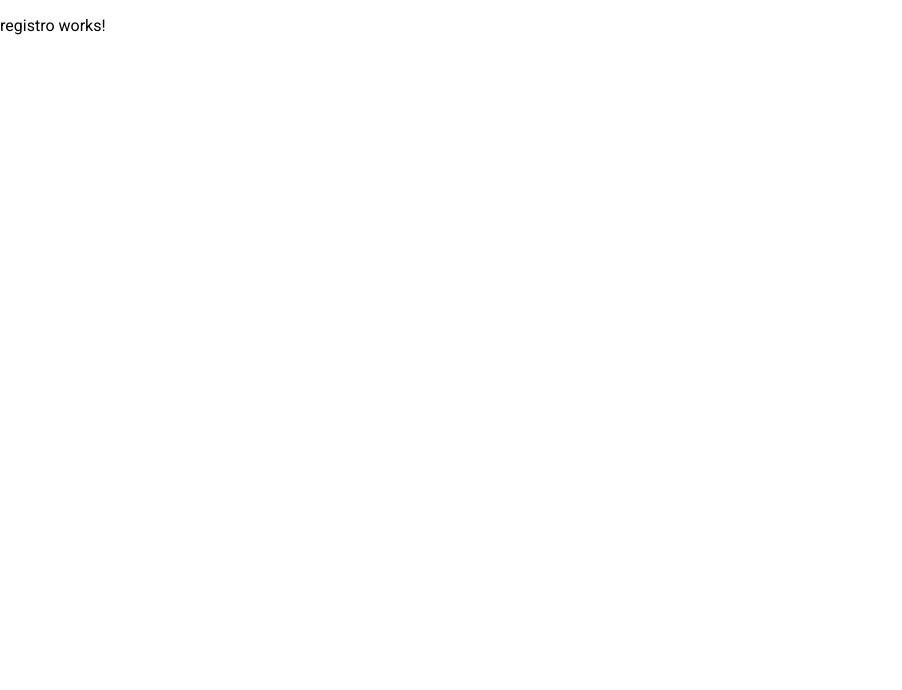
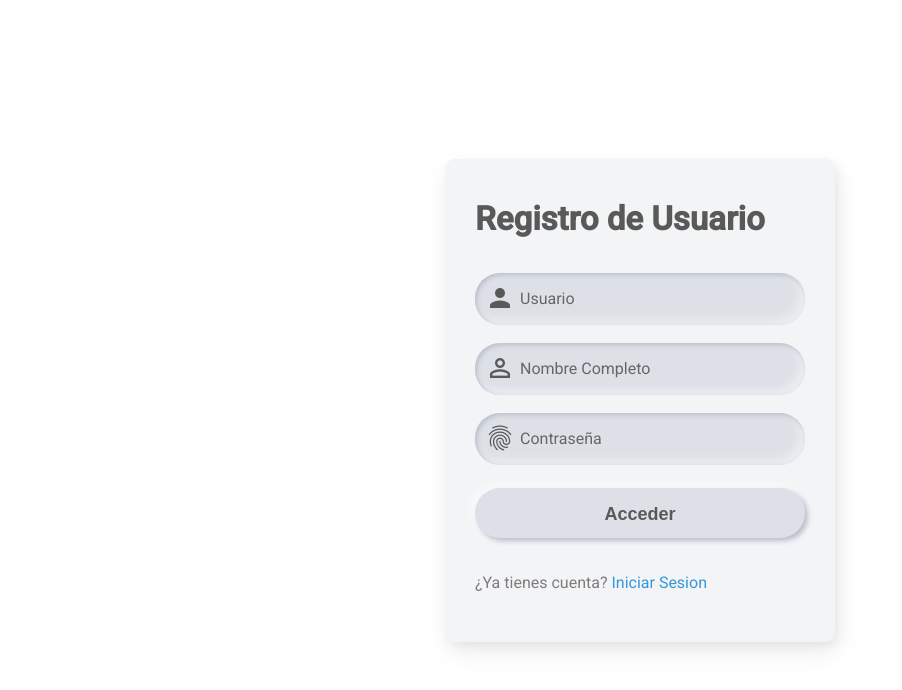
Before and after one commit to SSebasthian/registro-y-iniciosesion-FullStack, an Angular app in the folder registro-y-iniciosesion-frontend/: page / in a window 1280 px wide. Shown: the top 690 px of the page, without its empty margins (0-902 px from the left). Built offline with nearby package versions, Linux system fonts and the light colour scheme.

Commit message:
Se Diseña Autenticacion (REGISTRO)

```diff
--- a/registro-y-iniciosesion-frontend/src/app/pagina/autenticacion/registro/registro.component.css
+++ b/registro-y-iniciosesion-frontend/src/app/pagina/autenticacion/registro/registro.component.css
@@ -0,0 +1,117 @@
+.registro{
+    display: flex;
+    justify-content: center; /* centra horizontal */
+    align-items: center;     /* centra vertical */
+    min-height: 100vh;       /* ocupa toda la pantalla */
+    margin: 0;
+}
+.content {
+  width: 330px;
+  padding: 40px 30px;
+  background: #f3f4f6;
+  box-shadow:
+    3px 10px 25px rgba(0, 0, 0, 0.08),
+    3px 4px 10px rgba(0, 0, 0, 0.05);
+border-radius: 10px;
+}
+
+
+.content .text {
+  font-size: 33px;
+  font-weight: 600;
+  margin-bottom: 35px;
+  color: #595959;
+}
+
+.field {
+  height: 50px;
+  width: 100%;
+  display: flex;
+  position: relative;
+  margin-top: 20px;
+}
+
+
+.field .input {
+  height: 100%;
+  width: 100%;
+  padding-left: 45px;
+  outline: none;
+  border: none;
+  font-size: 18px;
+  background: #dde1e7;
+  color: #595959;
+  border-radius: 25px;
+  box-shadow: inset 2px 2px 5px #BABECC,
+              inset -5px -5px 10px #ffffff73;
+}
+
+.field .input:focus {
+  box-shadow: inset 1px 1px 2px #BABECC,
+              inset -1px -1px 2px #ffffff73;
+}
+
+.field .span {
+  position: absolute;
+  color: #595959;
+  width: 50px;
+  line-height: 70px;
+  padding-left: 10px;
+}
+.field .span mat-icon {
+  width: 30px;
+  height: 30px;
+  font-size: 30px;
+}
+
+.field .label {
+  position: absolute;
+  top: 50%;
+  transform: translateY(-50%);
+  left: 45px;
+  pointer-events: none;
+  color: #666666;
+}
+
+.field .input:valid ~ label {
+  opacity: 0;
+}
+
+
+.button {
+  margin: 25px 0;
+  width: 100%;
+  height: 50px;
+  font-size: 18px;
+  line-height: 50px;
+  font-weight: 600;
+  background: #dde1e7;
+  border-radius: 25px;
+  border: none;
+  outline: none;
+  cursor: pointer;
+  color: #595959;
+  box-shadow: 3px 3px 5px #BABECC,
+             -5px -5px 10px #ffffff73;
+}
+
+.button:focus {
+  color: #3498db;
+  box-shadow: inset 2px 2px 5px #BABECC,
+             inset -5px -5px 10px #ffffff73;
+}
+
+.inicio-sesion {
+  margin: 10px 0;
+  color: #7e7c7c;
+  font-size: 16px;
+}
+
+.inicio-sesion a {
+  color: #3498db;
+  text-decoration: none;
+}
+
+.inicio-sesion a:hover {
+  text-decoration: underline;
+}
--- a/registro-y-iniciosesion-frontend/src/app/pagina/autenticacion/registro/registro.component.html
+++ b/registro-y-iniciosesion-frontend/src/app/pagina/autenticacion/registro/registro.component.html
@@ -1 +1,39 @@
-<p>registro works!</p>
+<div class="registro">
+    <div class="content">
+        <div class="text">
+            Registro de Usuario
+        </div>
+        <form action="#">
+
+            <div class="field">
+                <input required="" type="text" class="input">
+                <span class="span">
+                    <mat-icon>person</mat-icon>
+                </span>
+                <label class="label">Usuario</label>
+            </div>
+
+            <div class="field">
+                <input required="" type="text" class="input">
+                <span class="span">
+                    <mat-icon>perm_identity</mat-icon>
+                </span>
+                <label class="label">Nombre Completo</label>
+            </div>
+
+            <div class="field">
+                <input required="" type="password" class="input">
+                <span class="span">
+                    <mat-icon>fingerprint</mat-icon>
+                </span>
+                <label class="label">Contraseña</label>
+            </div>
+
+            <button class="button">Acceder</button>
+            <div class="inicio-sesion">
+                ¿Ya tienes cuenta?
+                <a href="#">Iniciar Sesion</a>
+            </div>
+        </form>
+    </div>
+</div>
--- a/registro-y-iniciosesion-frontend/src/app/pagina/autenticacion/registro/registro.component.ts
+++ b/registro-y-iniciosesion-frontend/src/app/pagina/autenticacion/registro/registro.component.ts
@@ -1,8 +1,11 @@
 import { Component } from '@angular/core';
+import {MatIconModule} from '@angular/material/icon'
+
+
 
 @Component({
   selector: 'app-registro',
-  imports: [],
+  imports: [MatIconModule],
   templateUrl: './registro.component.html',
   styleUrl: './registro.component.css'
 })
```
